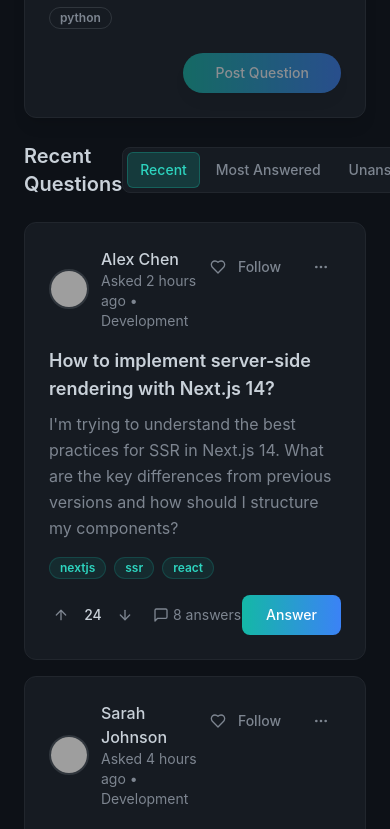
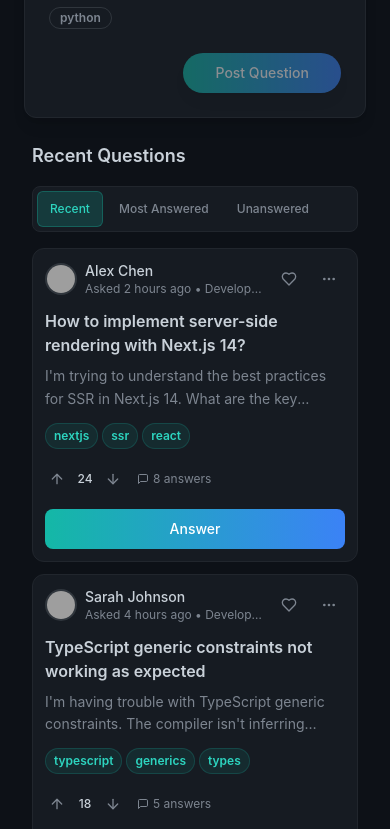
Before and after one commit to ombhanushaliii/VishalMegaMart, a Next.js app in the folder frontend/: page / in a window 390 px wide. Shown: the part 1160-1989 px from the top of the page. Built offline with nearby package versions, Linux system fonts and the light colour scheme; grey boxes are pictures that could not be loaded.

Commit message:
feat: improve responsive design and spacing in Navbar and QuestionFeed components

```diff
--- a/frontend/components/navbar.tsx
+++ b/frontend/components/navbar.tsx
@@ -133,7 +133,7 @@ export function Navbar({ currentView, onViewChange }: NavbarProps) {
 
       {/* Mobile Navigation */}
       <div className="lg:hidden border-t border-[#21262D] bg-[#0D1117]">
-        <div className="flex justify-between px-4 py-2">
+        <div className="flex flex-wrap justify-between px-4 py-2">
           {navigationItems.slice(0, 4).map((item) => (
             <Button
               key={item.value}
--- a/frontend/components/question-feed.tsx
+++ b/frontend/components/question-feed.tsx
@@ -116,26 +116,26 @@ export function QuestionFeed({ onQuestionSelect }: QuestionFeedProps) {
   const filteredQuestions = getFilteredQuestions()
 
   return (
-    <div className="space-y-6">
+    <div className="space-y-4 md:space-y-6 px-2 sm:px-4 lg:px-0">
       {/* Filter Tabs */}
-      <div className="flex items-center justify-between">
-        <h2 className="text-xl font-semibold text-[#C9D1D9]">
+      <div className="flex flex-col sm:flex-row gap-4 items-start sm:items-center justify-between">
+        <h2 className="text-lg sm:text-xl font-semibold text-[#C9D1D9]">
           {activeFilter === "most-answered"
             ? "Most Answered Questions"
             : activeFilter === "unanswered"
               ? "Unanswered Questions"
               : "Recent Questions"}
         </h2>
-        <div className="flex gap-1 bg-[#161B22] rounded-lg p-1 border border-[#21262D]">
+        <div className="flex gap-1 bg-[#161B22] rounded-lg p-1 border border-[#21262D] w-full sm:w-auto overflow-x-auto">
           <Button
             variant="ghost"
             size="sm"
             onClick={() => setActiveFilter("recent")}
-            className={
+            className={`${
               activeFilter === "recent"
                 ? "bg-teal-500/20 text-teal-400 border border-teal-500/30 rounded-md"
                 : "text-[#7D8590] hover:text-[#C9D1D9] hover:bg-[#21262D] rounded-md"
-            }
+            } text-xs sm:text-sm whitespace-nowrap flex-shrink-0`}
           >
             Recent
           </Button>
@@ -143,11 +143,11 @@ export function QuestionFeed({ onQuestionSelect }: QuestionFeedProps) {
             variant="ghost"
             size="sm"
             onClick={() => setActiveFilter("most-answered")}
-            className={
+            className={`${
               activeFilter === "most-answered"
                 ? "bg-teal-500/20 text-teal-400 border border-teal-500/30 rounded-md"
                 : "text-[#7D8590] hover:text-[#C9D1D9] hover:bg-[#21262D] rounded-md"
-            }
+            } text-xs sm:text-sm whitespace-nowrap flex-shrink-0`}
           >
             Most Answered
           </Button>
@@ -155,61 +155,61 @@ export function QuestionFeed({ onQuestionSelect }: QuestionFeedProps) {
             variant="ghost"
             size="sm"
             onClick={() => setActiveFilter("unanswered")}
-            className={
+            className={`${
               activeFilter === "unanswered"
                 ? "bg-teal-500/20 text-teal-400 border border-teal-500/30 rounded-md"
                 : "text-[#7D8590] hover:text-[#C9D1D9] hover:bg-[#21262D] rounded-md"
-            }
+            } text-xs sm:text-sm whitespace-nowrap flex-shrink-0`}
           >
             Unanswered
           </Button>
         </div>
       </div>
 
-      <div className="space-y-4">
+      <div className="space-y-3 md:space-y-4">
         {filteredQuestions.map((question) => (
           <div
             key={question.id}
-            className="bg-[#161B22] rounded-xl border border-[#21262D] p-6 hover:border-[#30363D] transition-all duration-300 group cursor-pointer hover:shadow-lg hover:scale-[1.01]"
+            className="bg-[#161B22] rounded-xl border border-[#21262D] p-3 sm:p-4 md:p-6 hover:border-[#30363D] transition-all duration-300 group cursor-pointer hover:shadow-lg hover:scale-[1.01]"
             onClick={() => onQuestionSelect?.(question.id)}
           >
             {/* Question Header */}
-            <div className="flex items-start justify-between mb-4">
-              <div className="flex items-center space-x-3">
-                <Avatar className="h-10 w-10 border-2 border-[#30363D] transition-all duration-300 group-hover:border-teal-400">
+            <div className="flex items-start justify-between mb-3 md:mb-4 gap-2">
+              <div className="flex items-center space-x-2 md:space-x-3 min-w-0 flex-1">
+                <Avatar className="h-8 w-8 sm:h-10 sm:w-10 border-2 border-[#30363D] transition-all duration-300 group-hover:border-teal-400 flex-shrink-0">
                   <AvatarImage src={question.author.avatar || "/placeholder.svg"} alt={question.author.name} />
-                  <AvatarFallback className="bg-[#21262D] text-[#C9D1D9]">
+                  <AvatarFallback className="bg-[#21262D] text-[#C9D1D9] text-xs sm:text-sm">
                     {question.author.name
                       .split(" ")
                       .map((n) => n[0])
                       .join("")}
                   </AvatarFallback>
                 </Avatar>
-                <div>
-                  <p className="font-medium text-[#C9D1D9]">{question.author.name}</p>
-                  <p className="text-sm text-[#7D8590]">Asked {question.timeAgo} • Development</p>
+                <div className="min-w-0 flex-1">
+                  <p className="font-medium text-[#C9D1D9] text-sm sm:text-base truncate">{question.author.name}</p>
+                  <p className="text-xs sm:text-sm text-[#7D8590] truncate">Asked {question.timeAgo} • Development</p>
                 </div>
               </div>
 
-              <div className="flex items-center space-x-2">
+              <div className="flex items-center space-x-1 md:space-x-2 flex-shrink-0">
                 <Button
                   variant="ghost"
                   size="sm"
-                  className="text-[#7D8590] hover:text-teal-400 transition-all duration-200 hover:scale-105"
+                  className="text-[#7D8590] hover:text-teal-400 transition-all duration-200 hover:scale-105 text-xs sm:text-sm px-2 sm:px-3"
                   onClick={(e) => e.stopPropagation()}
                 >
-                  <Heart className="h-4 w-4 mr-1" />
-                  Follow
+                  <Heart className="h-3 w-3 sm:h-4 sm:w-4 mr-1" />
+                  <span className="hidden sm:inline">Follow</span>
                 </Button>
                 <DropdownMenu>
                   <DropdownMenuTrigger asChild>
                     <Button
                       variant="ghost"
                       size="icon"
-                      className="text-[#7D8590] hover:text-[#C9D1D9] hover:bg-[#21262D] transition-all duration-200 hover:scale-110"
+                      className="text-[#7D8590] hover:text-[#C9D1D9] hover:bg-[#21262D] transition-all duration-200 hover:scale-110 h-8 w-8 sm:h-9 sm:w-9"
                       onClick={(e) => e.stopPropagation()}
                     >
-                      <MoreHorizontal className="h-4 w-4" />
+                      <MoreHorizontal className="h-3 w-3 sm:h-4 sm:w-4" />
                     </Button>
                   </DropdownMenuTrigger>
                   <DropdownMenuContent
@@ -233,20 +233,20 @@ export function QuestionFeed({ onQuestionSelect }: QuestionFeedProps) {
             </div>
 
             {/* Question Content */}
-            <div className="mb-4">
-              <h3 className="text-lg font-semibold text-[#C9D1D9] mb-2 group-hover:text-teal-400 transition-colors duration-300">
+            <div className="mb-3 md:mb-4">
+              <h3 className="text-base sm:text-lg font-semibold text-[#C9D1D9] mb-2 group-hover:text-teal-400 transition-colors duration-300 line-clamp-2">
                 {question.title}
               </h3>
-              <p className="text-[#7D8590] leading-relaxed">{question.content}</p>
+              <p className="text-[#7D8590] leading-relaxed text-sm sm:text-base line-clamp-2 sm:line-clamp-3">{question.content}</p>
             </div>
 
             {/* Tags */}
-            <div className="flex flex-wrap gap-2 mb-4">
+            <div className="flex flex-wrap gap-1 sm:gap-2 mb-3 md:mb-4">
               {question.tags.map((tag) => (
                 <Badge
                   key={tag}
                   variant="secondary"
-                  className="bg-teal-500/10 text-teal-400 border border-teal-500/20 hover:bg-teal-500/20 cursor-pointer transition-all duration-200 hover:scale-105"
+                  className="bg-teal-500/10 text-teal-400 border border-teal-500/20 hover:bg-teal-500/20 cursor-pointer transition-all duration-200 hover:scale-105 text-xs px-2 py-1"
                   onClick={(e) => e.stopPropagation()}
                 >
                   {tag}
@@ -255,8 +255,8 @@ export function QuestionFeed({ onQuestionSelect }: QuestionFeedProps) {
             </div>
 
             {/* Actions and Stats */}
-            <div className="flex items-center justify-between">
-              <div className="flex items-center space-x-4">
+            <div className="flex flex-col sm:flex-row items-start sm:items-center justify-between gap-3 sm:gap-0">
+              <div className="flex items-center space-x-3 sm:space-x-4 w-full sm:w-auto">
                 {/* Voting */}
                 <div className="flex items-center space-x-1">
                   <Button
@@ -265,9 +265,9 @@ export function QuestionFeed({ onQuestionSelect }: QuestionFeedProps) {
                     className="text-[#7D8590] hover:text-green-400 hover:bg-green-500/10 p-1 transition-all duration-200 hover:scale-110"
                     onClick={(e) => e.stopPropagation()}
                   >
-                    <ArrowUp className="h-4 w-4" />
+                    <ArrowUp className="h-3 w-3 sm:h-4 sm:w-4" />
                   </Button>
-                  <span className="text-sm font-medium text-[#C9D1D9] min-w-[2rem] text-center">
+                  <span className="text-xs sm:text-sm font-medium text-[#C9D1D9] min-w-[1.5rem] sm:min-w-[2rem] text-center">
                     {question.stats.votes}
                   </span>
                   <Button
@@ -276,14 +276,14 @@ export function QuestionFeed({ onQuestionSelect }: QuestionFeedProps) {
                     className="text-[#7D8590] hover:text-red-400 hover:bg-red-500/10 p-1 transition-all duration-200 hover:scale-110"
                     onClick={(e) => e.stopPropagation()}
                   >
-                    <ArrowDown className="h-4 w-4" />
+                    <ArrowDown className="h-3 w-3 sm:h-4 sm:w-4" />
                   </Button>
                 </div>
 
                 {/* Stats */}
-                <div className="flex items-center space-x-4 text-sm text-[#7D8590]">
+                <div className="flex items-center space-x-3 sm:space-x-4 text-xs sm:text-sm text-[#7D8590]">
                   <div className="flex items-center space-x-1">
-                    <MessageSquare className="h-4 w-4" />
+                    <MessageSquare className="h-3 w-3 sm:h-4 sm:w-4" />
                     <span>{question.stats.answers} answers</span>
                   </div>
                 </div>
@@ -291,7 +291,7 @@ export function QuestionFeed({ onQuestionSelect }: QuestionFeedProps) {
 
               {/* Answer Button */}
               <Button
-                className="bg-gradient-to-r from-teal-500 to-blue-500 hover:from-teal-600 hover:to-blue-600 text-white rounded-lg px-6 py-2 font-medium transition-all duration-300 hover:scale-105 hover:shadow-lg"
+                className="bg-gradient-to-r from-teal-500 to-blue-500 hover:from-teal-600 hover:to-blue-600 text-white rounded-lg px-4 sm:px-6 py-2 font-medium transition-all duration-300 hover:scale-105 hover:shadow-lg text-sm w-full sm:w-auto"
                 onClick={(e) => e.stopPropagation()}
               >
                 Answer
@@ -302,39 +302,40 @@ export function QuestionFeed({ onQuestionSelect }: QuestionFeedProps) {
       </div>
 
       {/* Pagination */}
-      <div className="flex justify-center items-center space-x-2 pt-6 pb-8">
+      <div className="flex justify-center items-center space-x-1 sm:space-x-2 pt-4 sm:pt-6 pb-6 sm:pb-8 overflow-x-auto">
         <Button
           variant="outline"
           size="sm"
-          className="border-[#30363D] text-[#7D8590] hover:bg-[#161B22] bg-transparent transition-all duration-200 hover:scale-105"
+          className="border-[#30363D] text-[#7D8590] hover:bg-[#161B22] bg-transparent transition-all duration-200 hover:scale-105 text-xs sm:text-sm px-2 sm:px-3 flex-shrink-0"
         >
-          Previous
+          <span className="hidden sm:inline">Previous</span>
+          <span className="sm:hidden">Prev</span>
         </Button>
         <Button
           variant="outline"
           size="sm"
-          className="border-[#30363D] bg-teal-500/20 text-teal-400 border-teal-500/30"
+          className="border-[#30363D] bg-teal-500/20 text-teal-400 border-teal-500/30 text-xs sm:text-sm px-2 sm:px-3 flex-shrink-0"
         >
           1
         </Button>
         <Button
           variant="outline"
           size="sm"
-          className="border-[#30363D] text-[#7D8590] hover:bg-[#161B22] bg-transparent transition-all duration-200 hover:scale-105"
+          className="border-[#30363D] text-[#7D8590] hover:bg-[#161B22] bg-transparent transition-all duration-200 hover:scale-105 text-xs sm:text-sm px-2 sm:px-3 flex-shrink-0"
         >
           2
         </Button>
         <Button
           variant="outline"
           size="sm"
-          className="border-[#30363D] text-[#7D8590] hover:bg-[#161B22] bg-transparent transition-all duration-200 hover:scale-105"
+          className="border-[#30363D] text-[#7D8590] hover:bg-[#161B22] bg-transparent transition-all duration-200 hover:scale-105 text-xs sm:text-sm px-2 sm:px-3 flex-shrink-0"
         >
           3
         </Button>
         <Button
           variant="outline"
           size="sm"
-          className="border-[#30363D] text-[#7D8590] hover:bg-[#161B22] hover:text-teal-400 bg-transparent transition-all duration-200 hover:scale-105"
+          className="border-[#30363D] text-[#7D8590] hover:bg-[#161B22] hover:text-teal-400 bg-transparent transition-all duration-200 hover:scale-105 text-xs sm:text-sm px-2 sm:px-3 flex-shrink-0"
         >
           Next
         </Button>
```
